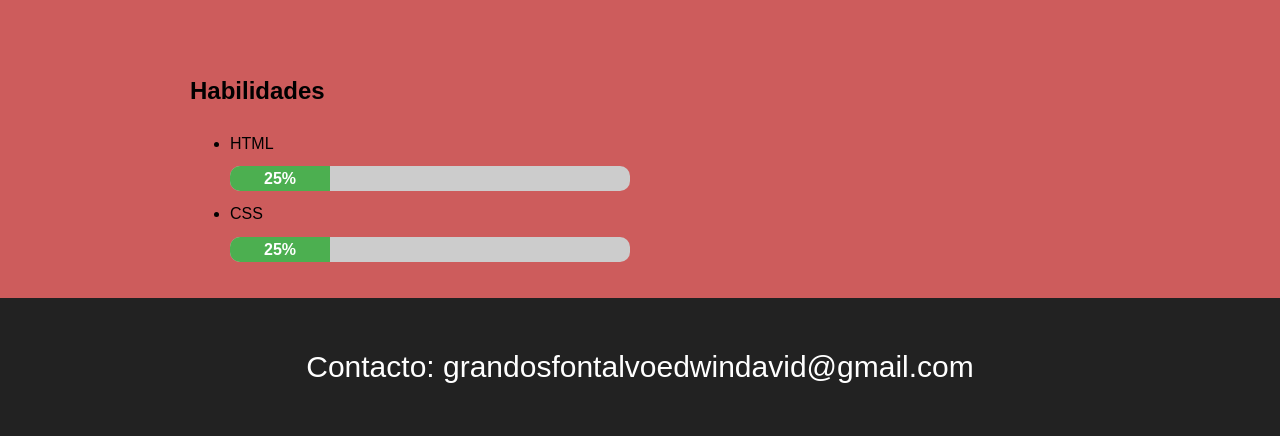
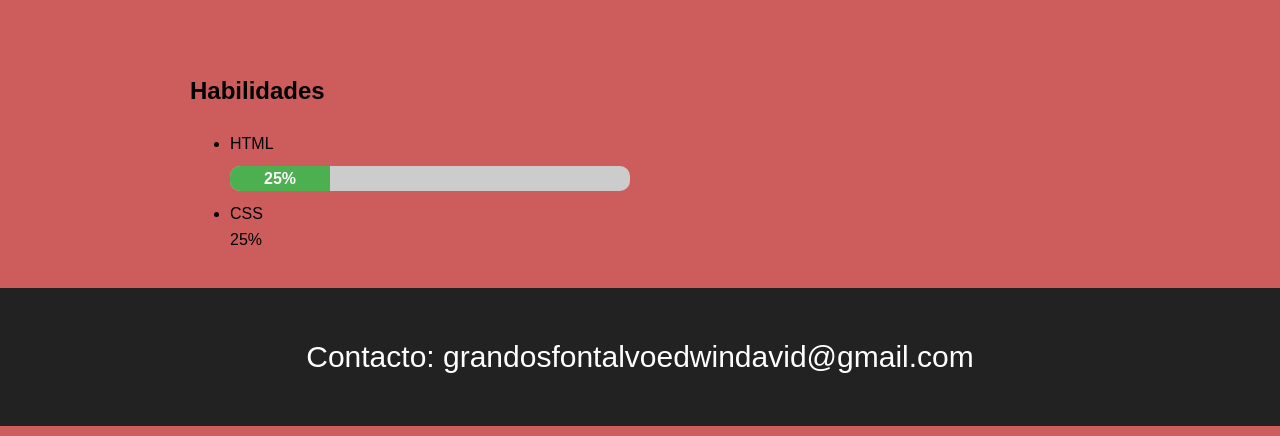
Before and after one commit to EdwingranadosF457/repositorimi.github.io, a plain HTML site: page index.html in a window 1280 px wide. Shown: the part 796-1232 px from the top of the page. Drawn offline with Linux system fonts and the light colour scheme.

Commit message:
Update index.html

```diff
--- a/index.html
+++ b/index.html
@@ -33,8 +33,9 @@
       <li>HTML</li><div class="progress-bar">
   <div class="progress" style="width: 25%;">25%</div>
 </div>
-      <li>CSS</li><div class="progress-bar">
-  <div class="progress" style="width: 25%;">25%</div>
+      <li>CSS</li><div class="skill-bar">
+    <div class="skill-fill css">25%</div>
+  </div>
 </div>
     </ul>
   </section>
```
